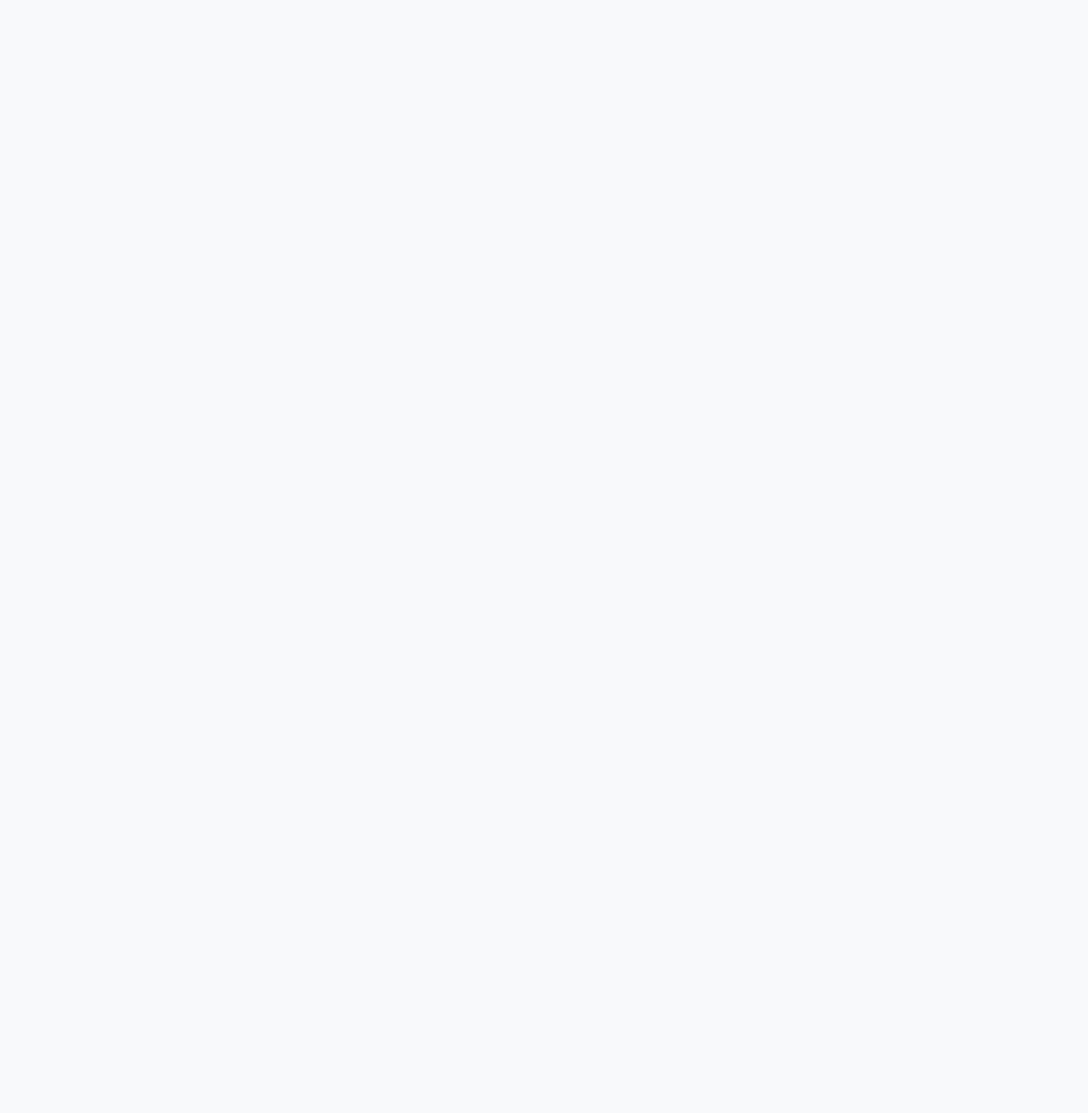
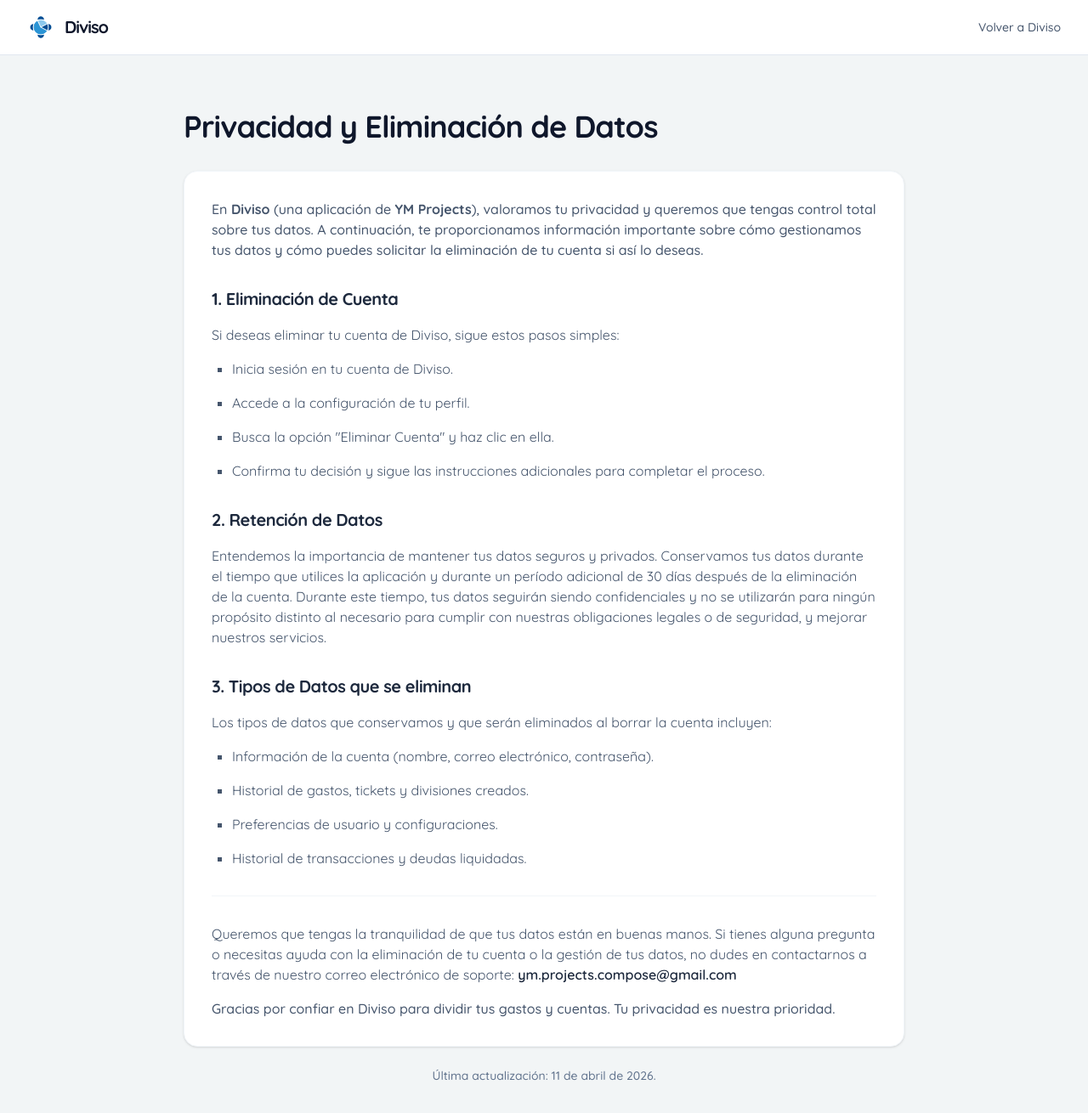
Before and after one commit to ymprojects-dev/Portafolio-YM-Projects, a React (Vite) app: page /diviso/delete-account in a window 1280 px wide. Before the commit this address had no page. Shown: the top 1310 px of the page at 85% size. Before the commit the page ends 800 px from the top, so only its background shows below. Built offline with nearby package versions, Linux system fonts and the light colour scheme.

Commit message:
fecth: delete account componente for sbarra and diviso

```diff
--- a/src/App.tsx
+++ b/src/App.tsx
@@ -17,6 +17,7 @@
 import Diviso from "./pages/diviso/Diviso";
 import DivisoPrivacidad from "./pages/diviso/DivisoPrivacidad";
 import DivisoTerminos from "./pages/diviso/DivisoTerminos";
+import DivisoDeleteAccount from "./pages/diviso/DivisoDeleteAccount";
 
 export default function App() {
   return (
@@ -40,6 +41,7 @@
         <Route path="/diviso" element={<Diviso />} />
         <Route path="/diviso/terminos" element={<DivisoTerminos />} />
         <Route path="/diviso/privacidad" element={<DivisoPrivacidad />} />
+        <Route path="/diviso/delete-account" element={<DivisoDeleteAccount />} />
       </Routes>
     </BrowserRouter>
   );
--- /dev/null
+++ b/src/components/DeleteAccountLayout.tsx
@@ -0,0 +1,85 @@
+import { useEffect } from "react";
+import { Link } from "react-router-dom";
+
+export interface DeleteAccountLayoutProps {
+  appName: string;
+  appLogoUrl: string;
+  backLinkUrl: string;
+  backLinkText: string;
+  primaryHoverClass: string;
+  dataTypesList: string[];
+  appPurpose: string;
+}
+
+export default function DeleteAccountLayout({
+  appName,
+  appLogoUrl,
+  backLinkUrl,
+  backLinkText,
+  primaryHoverClass,
+  dataTypesList,
+  appPurpose,
+}: DeleteAccountLayoutProps) {
+  useEffect(() => {
+    window.scrollTo(0, 0);
+    document.title = `Privacidad y Eliminación de Datos - ${appName}`;
+  }, [appName]);
+
+  return (
+    <div className="bg-[#f2f5f6] text-slate-800 font-sans min-h-screen">
+      {/* Top Navigation Bar */}
+      <nav className="bg-white border-b border-slate-200">
+        <div className="flex justify-between items-center w-full px-8 py-4 max-w-7xl mx-auto">
+          <Link to={backLinkUrl} className="flex items-center gap-3">
+            <img src={appLogoUrl} alt={`${appName} Logo`} className="w-8 h-8 object-contain" />
+            <span className="text-xl font-black text-slate-900 tracking-tighter">{appName}</span>
+          </Link>
+          <div className="hidden md:flex items-center gap-6 font-medium text-sm text-slate-600">
+            <Link to={backLinkUrl} className={`${primaryHoverClass} transition-colors`}>{backLinkText}</Link>
+          </div>
+        </div>
+      </nav>
+
+      <div className="max-w-4xl mx-auto px-6 py-16">
+        <h1 className="text-4xl font-extrabold text-slate-900 mb-8">Privacidad y Eliminación de Datos</h1>
+        <div className="prose max-w-none text-slate-600 bg-white p-8 rounded-2xl shadow-sm border border-slate-100">
+          <p className="mb-8 font-medium">
+            En <strong>{appName}</strong> (una aplicación de <strong>YM Projects</strong>), valoramos tu privacidad y queremos que tengas control total sobre tus datos. A continuación, te proporcionamos información importante sobre cómo gestionamos tus datos y cómo puedes solicitar la eliminación de tu cuenta si así lo deseas.
+          </p>
+
+          <h3 className="text-xl font-bold text-slate-800 mb-4 mt-8">1. Eliminación de Cuenta</h3>
+          <p className="mb-4">Si deseas eliminar tu cuenta de {appName}, sigue estos pasos simples:</p>
+          <ul className="list-[square] pl-6 space-y-4 mb-4">
+            <li>Inicia sesión en tu cuenta de {appName}.</li>
+            <li>Accede a la configuración de tu perfil.</li>
+            <li>Busca la opción "Eliminar Cuenta" y haz clic en ella.</li>
+            <li>Confirma tu decisión y sigue las instrucciones adicionales para completar el proceso.</li>
+          </ul>
+
+          <h3 className="text-xl font-bold text-slate-800 mb-4 mt-8">2. Retención de Datos</h3>
+          <p className="mb-4">
+            Entendemos la importancia de mantener tus datos seguros y privados. Conservamos tus datos durante el tiempo que utilices la aplicación y durante un período adicional de 30 días después de la eliminación de la cuenta. Durante este tiempo, tus datos seguirán siendo confidenciales y no se utilizarán para ningún propósito distinto al necesario para cumplir con nuestras obligaciones legales o de seguridad, y mejorar nuestros servicios.
+          </p>
+
+          <h3 className="text-xl font-bold text-slate-800 mb-4 mt-8">3. Tipos de Datos que se eliminan</h3>
+          <p className="mb-4">Los tipos de datos que conservamos y que serán eliminados al borrar la cuenta incluyen:</p>
+          <ul className="list-[square] pl-6 space-y-4 mb-4">
+            {dataTypesList.map((dt, i) => <li key={i}>{dt}</li>)}
+          </ul>
+
+          <div className="mt-8 pt-8 border-t border-slate-100">
+            <p className="mb-4">
+              Queremos que tengas la tranquilidad de que tus datos están en buenas manos. Si tienes alguna pregunta o necesitas ayuda con la eliminación de tu cuenta o la gestión de tus datos, no dudes en contactarnos a través de nuestro correo electrónico de soporte: <a href="mailto:ym.projects.dev@gmail.com" className={`font-semibold text-slate-800 ${primaryHoverClass}`}>ym.projects.compose@gmail.com</a>
+            </p>
+            <p className="font-medium">
+              Gracias por confiar en {appName} para {appPurpose}. Tu privacidad es nuestra prioridad.
+            </p>
+          </div>
+        </div>
+        <div className="mt-6 text-center">
+          <p className="text-sm font-medium text-slate-500">Última actualización: 11 de abril de 2026.</p>
+        </div>
+      </div>
+    </div>
+  );
+}
--- a/src/pages/diviso/Diviso.tsx
+++ b/src/pages/diviso/Diviso.tsx
@@ -64,6 +64,7 @@
         tagline="Dividir Gastos"
         privacyRoute="/diviso/privacidad"
         termsRoute="/diviso/terminos"
+        deleteAccountRoute="/diviso/delete-account"
       />
     </div>
   );
--- /dev/null
+++ b/src/pages/diviso/DivisoDeleteAccount.tsx
@@ -0,0 +1,20 @@
+import DeleteAccountLayout from "../../components/DeleteAccountLayout";
+
+export default function DivisoDeleteAccount() {
+  return (
+    <DeleteAccountLayout
+      appName="Diviso"
+      appLogoUrl="/images/diviso/foregroud_diviso.png"
+      backLinkUrl="/diviso"
+      backLinkText="Volver a Diviso"
+      primaryHoverClass="hover:text-[#2A94D5]"
+      dataTypesList={[
+        "Información de la cuenta (nombre, correo electrónico, contraseña).",
+        "Historial de gastos, tickets y divisiones creados.",
+        "Preferencias de usuario y configuraciones.",
+        "Historial de transacciones y deudas liquidadas."
+      ]}
+      appPurpose="dividir tus gastos y cuentas"
+    />
+  );
+}
--- a/src/pages/sbarra/SbarraDeleteAccount.tsx
+++ b/src/pages/sbarra/SbarraDeleteAccount.tsx
@@ -1,69 +1,19 @@
-import { useEffect } from "react";
-import { Link } from "react-router-dom";
+import DeleteAccountLayout from "../../components/DeleteAccountLayout";
 
-export default function SbarraPrivacidad() {
-  useEffect(() => {
-    window.scrollTo(0, 0);
-    document.title = "Privacidad y Eliminación de Datos - Sbarra";
-  }, []);
-
+export default function SbarraDeleteAccount() {
   return (
-    <div className="bg-[#f2f5f6] text-slate-800 font-sans min-h-screen">
-      {/* Top Navigation Bar */}
-      <nav className="bg-white border-b border-slate-200">
-        <div className="flex justify-between items-center w-full px-8 py-4 max-w-7xl mx-auto">
-          <Link to="/sbarra" className="flex items-center gap-3">
-            <img src="/images/sbarra/foreground_sbarra.png" alt="Sbarra Logo" className="w-8 h-8 object-contain" />
-            <span className="text-xl font-black text-slate-900 tracking-tighter">Sbarra</span>
-          </Link>
-          <div className="hidden md:flex items-center gap-6 font-medium text-sm text-slate-600">
-            <Link to="/sbarra" className="hover:text-[#2A94D5] transition-colors">Volver a Sbarra</Link>
-          </div>
-        </div>
-      </nav>
-
-      <div className="max-w-4xl mx-auto px-6 py-16">
-        <h1 className="text-4xl font-extrabold text-slate-900 mb-8">Privacidad y Eliminación de Datos</h1>
-        <div className="prose max-w-none text-slate-600 bg-white p-8 rounded-2xl shadow-sm border border-slate-100">
-          <p className="mb-8 font-medium">
-            En <strong>Sbarra</strong> (una aplicación de <strong>YM Projects</strong>), valoramos tu privacidad y queremos que tengas control total sobre tus datos. A continuación, te proporcionamos información importante sobre cómo gestionamos tus datos y cómo puedes solicitar la eliminación de tu cuenta si así lo deseas.
-          </p>
-
-          <h3 className="text-xl font-bold text-slate-800 mb-4 mt-8">1. Eliminación de Cuenta</h3>
-          <p className="mb-4">Si deseas eliminar tu cuenta de Sbarra, sigue estos pasos simples:</p>
-          <ul className="list-[square] pl-6 space-y-4 mb-4">
-            <li>Inicia sesión en tu cuenta de Sbarra.</li>
-            <li>Accede a la configuración de tu perfil.</li>
-            <li>Busca la opción "Eliminar Cuenta" y haz clic en ella.</li>
-            <li>Confirma tu decisión y sigue las instrucciones adicionales para completar el proceso.</li>
-          </ul>
-
-          <h3 className="text-xl font-bold text-slate-800 mb-4 mt-8">2. Retención de Datos</h3>
-          <p className="mb-4">
-            Entendemos la importancia de mantener tus datos seguros y privados. Conservamos tus datos durante el tiempo que utilices la aplicación y durante un período adicional de 30 días después de la eliminación de la cuenta. Durante este tiempo, tus datos seguirán siendo confidenciales y no se utilizarán para ningún propósito distinto al necesario para cumplir con nuestras obligaciones legales o de seguridad, y mejorar nuestros servicios.
-          </p>
-
-          <h3 className="text-xl font-bold text-slate-800 mb-4 mt-8">3. Tipos de Datos que se eliminan</h3>
-          <p className="mb-4">Los tipos de datos que conservamos y que serán eliminados al borrar la cuenta incluyen:</p>
-          <ul className="list-[square] pl-6 space-y-4 mb-4">
-            <li>Información de la cuenta (nombre, correo electrónico, contraseña).</li>
-            <li>Historial de rutinas y tareas creadas.</li>
-            <li>Preferencias de usuario y configuraciones.</li>
-          </ul>
-
-          <div className="mt-8 pt-8 border-t border-slate-100">
-            <p className="mb-4">
-              Queremos que tengas la tranquilidad de que tus datos están en buenas manos. Si tienes alguna pregunta o necesitas ayuda con la eliminación de tu cuenta o la gestión de tus datos, no dudes en contactarnos a través de nuestro correo electrónico de soporte: <a href="mailto:ym.projects.dev@gmail.com" className="font-semibold text-slate-800 hover:text-[#2A94D5]">ym.projects.compose@gmail.com</a>
-            </p>
-            <p className="font-medium">
-              Gracias por confiar en Sbarra para organizar tu rutina diaria. Tu privacidad es nuestra prioridad.
-            </p>
-          </div>
-        </div>
-        <div className="mt-6 text-center">
-          <p className="text-sm font-medium text-slate-500">Última actualización: 11 de abril de 2026.</p>
-        </div>
-      </div>
-    </div>
+    <DeleteAccountLayout
+      appName="Sbarra"
+      appLogoUrl="/images/sbarra/foreground_sbarra.png"
+      backLinkUrl="/sbarra"
+      backLinkText="Volver a Sbarra"
+      primaryHoverClass="hover:text-[#2A94D5]"
+      dataTypesList={[
+        "Información de la cuenta (nombre, correo electrónico, contraseña).",
+        "Historial de rutinas y tareas creadas.",
+        "Preferencias de usuario y configuraciones."
+      ]}
+      appPurpose="organizar tu rutina diaria"
+    />
   );
 }
```
